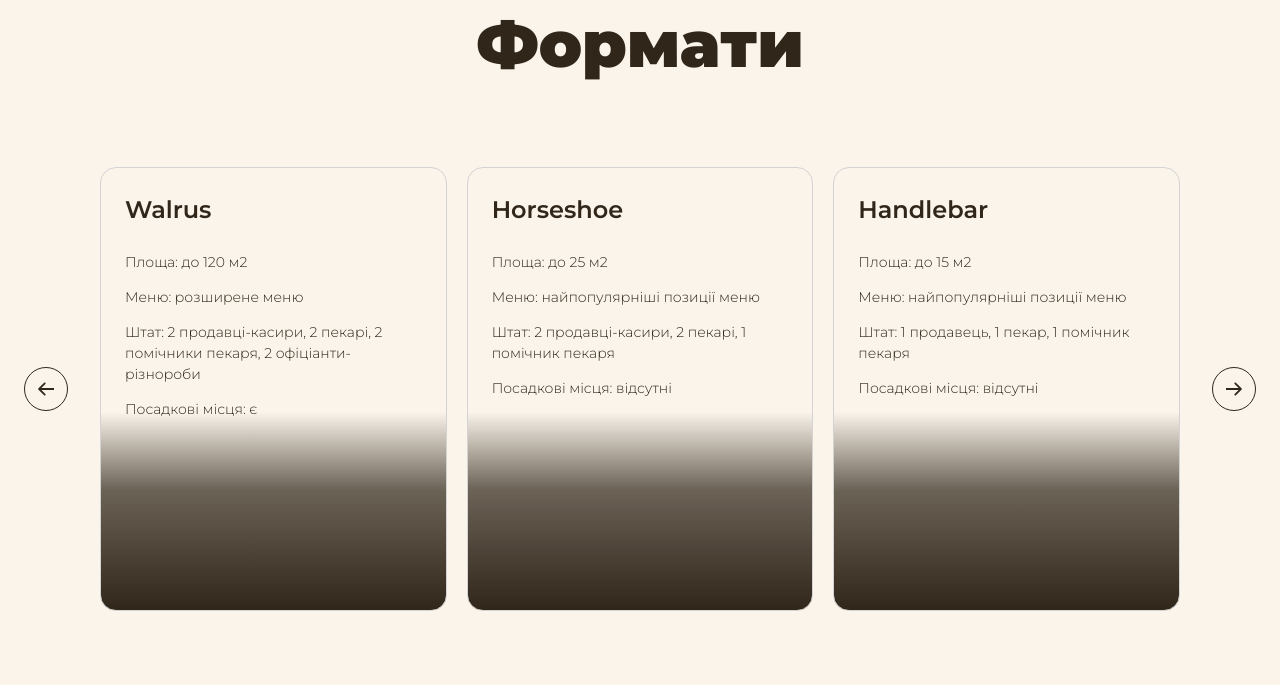
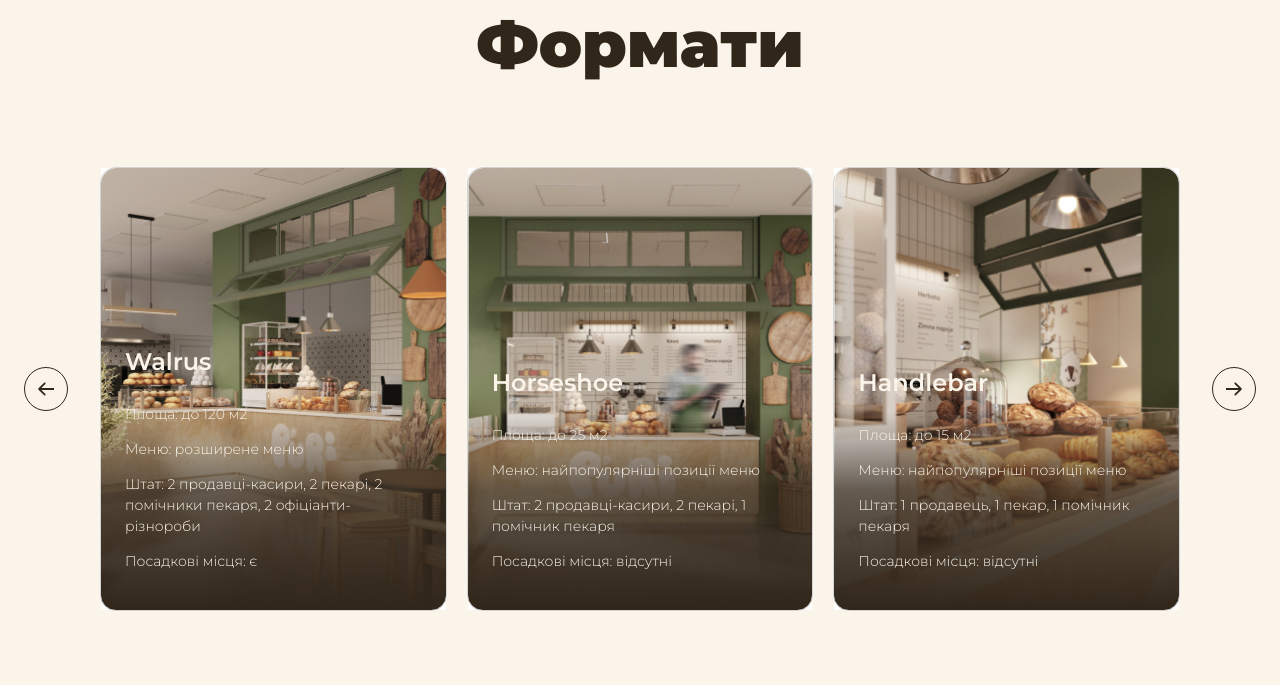
Before and after one commit to drobinskyi/Bakery, a plain HTML site: page index.html in a window 1280 px wide. Shown: the part 2273-2958 px from the top of the page. Drawn offline with Linux system fonts and the light colour scheme.

Commit message:
Added images to carousel cards

```diff
--- a/index.html
+++ b/index.html
@@ -139,6 +139,11 @@
             <ul class="formats-list">
               <li class="formats-item">
                 <article class="format-card">
+                  <img
+                    class="format-image"
+                    src="./images/walrus-format.jpg"
+                    alt="Walrus format"
+                  />
                   <h3 class="format-title" lang="en">Walrus</h3>
                   <div class="format-text">
                     <p>Площа: до 120 м2</p>
@@ -153,6 +158,11 @@
               </li>
               <li class="formats-item">
                 <article class="format-card">
+                  <img
+                    class="format-image"
+                    src="./images/horseshoe-format.jpg"
+                    alt="Horseshoe format"
+                  />
                   <h3 class="format-title" lang="en">Horseshoe</h3>
                   <div class="format-text">
                     <p>Площа: до 25 м2</p>
@@ -164,6 +174,11 @@
               </li>
               <li class="formats-item">
                 <article class="format-card">
+                  <img
+                    class="format-image"
+                    src="./images/handlebar-format.jpg"
+                    alt="Handlebar format"
+                  />
                   <h3 class="format-title" lang="en">Handlebar</h3>
                   <div class="format-text">
                     <p>Площа: до 15 м2</p>
--- a/scss/main.scss
+++ b/scss/main.scss
@@ -136,6 +136,7 @@
 }
 
 .format-card {
+    position: relative;
     height: 444px;
     padding: 24px;
     border: 1px solid lightgrey;
@@ -145,20 +146,34 @@
             rgba(49, 38, 26, 0.71) 72.92%,
             #31261a 100%);
     transition: transform 0.3s;
+    display: flex;
+    flex-direction: column;
+    justify-content: flex-end;
 }
 
 .format-card:hover {
     transform: scale(1.05);
 }
 
+.format-image {
+    position: absolute;
+    top: 0;
+    left: 0;
+    width: 100%;
+    height: 100%;
+    z-index: -1;
+}
+
 .format-title {
     font-size: 24px;
     font-weight: 600;
+    color: var(--color-primary-light);
 }
 
 .format-text {
     font-size: 14px;
     font-weight: 300;
+    color: var(--color-primary-light);
 }
 
 /* Carousel */
```
Also changed, not shown: css/main.min.css, 1 other file.
